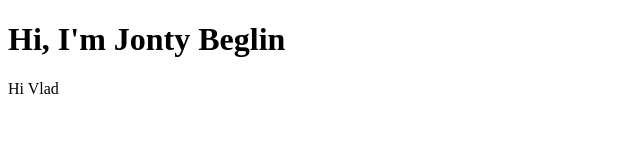
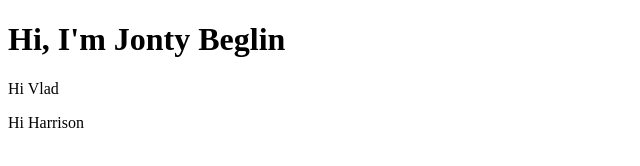
Before and after one commit to Jet-b/Jet-b.github.io, a plain HTML site: page index.html in a window 1280 px wide. Shown: the full height of the page, 0-640 px from the left. Drawn offline with Linux system fonts and the light colour scheme.

Commit message:
added freinds names

```diff
--- a/index.html
+++ b/index.html
@@ -8,5 +8,6 @@
 <body>
     <h1>Hi, I'm Jonty Beglin</h1>
     <p>Hi Vlad</p>
+    <p>Hi Harrison</p>
 </body>
 </html>
```
